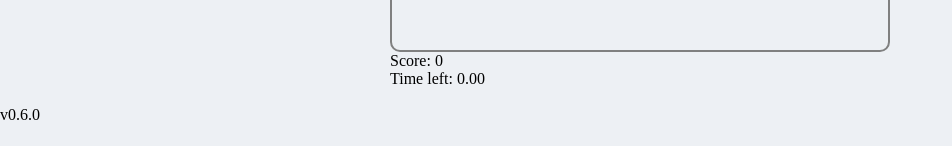
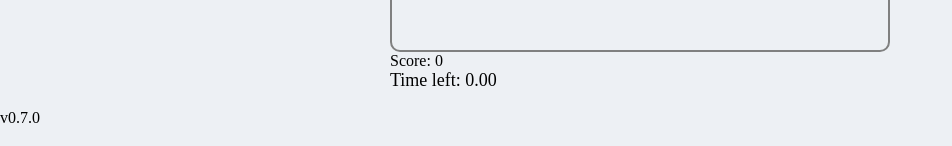
Before and after one commit to newhorizonweb/Rapid-Core, a Vue app: page / in a window 1280 px wide. Shown: the part 651-797 px from the top of the page, without its empty margins (0-952 px from the left). Built offline with nearby package versions, Linux system fonts and the light colour scheme.

Commit message:
v0.7.0 - Misclick Sound, Timer Animation
Added a "miss" sound when the user clicks on the game field instead of the core.

Added a timer animation for the last 3 seconds to indicate the game is about to finish.

```diff
--- a/src/App.vue
+++ b/src/App.vue
@@ -26,7 +26,7 @@
         />
     </div>
     <br>
-    v0.6.0
+    v0.7.0
 </template>
 
 
--- a/src/components/AudioGame.vue
+++ b/src/components/AudioGame.vue
@@ -26,9 +26,13 @@ export default defineComponent({
             // Audio Elements
             startAudioSrc: require('@/assets/audio/start.mp3'),
             preTimeAudioSrc: require('@/assets/audio/pre-time.mp3'),
+            finishAudioSrc: require('@/assets/audio/finish.mp3'),
             clickAudioSrc: require('@/assets/audio/click.flac'),
-            finishAudioSrc: require('@/assets/audio/finish.mp3'),
+            missAudioSrc: require('@/assets/audio/miss.mp3'),
+
+            // Click
             clickAudioPool: [] as HTMLAudioElement[],
+            missAudioPool: [] as HTMLAudioElement[],
             clickAudioMax: 10,
 
             // Audio Settings
@@ -43,6 +47,9 @@ export default defineComponent({
         for (let i = 0; i < this.clickAudioMax; i++){
             const audio = new Audio(this.clickAudioSrc);
             this.clickAudioPool.push(audio);
+
+            const missAudio = new Audio(this.missAudioSrc);
+            this.missAudioPool.push(missAudio);
         }
 
         // Send the audio elements to the GameField
@@ -56,9 +63,9 @@ export default defineComponent({
 
     methods:{
 
-        playClickSound(){
+        playGameSound(sourceArray: HTMLAudioElement[]){
             // Find an audio instance that's not playing
-            const audio = this.clickAudioPool.find(a => a.paused || a.ended);
+            const audio = sourceArray.find(a => a.paused || a.ended);
 
             // Get the volume level and "muted" state
             this.masterVolume = (localStorage.getItem("masterVolume") !== null) ? Number(localStorage.getItem("masterVolume")) : 1;
@@ -70,6 +77,14 @@ export default defineComponent({
                 audio.currentTime = 0;
                 audio.play();
             }
+        },
+
+        playClickSound(){
+            this.playGameSound(this.clickAudioPool);
+        },
+
+        playMissSound(){
+            this.playGameSound(this.missAudioPool);
         }
 
     }
--- a/src/components/GameField.vue
+++ b/src/components/GameField.vue
@@ -5,7 +5,10 @@
 
 <div class="game">
 
-    <div class="game-field" ref="gameField" @click="totalClicksFun">
+    <div class="game-field"
+        ref="gameField"
+        @click="totalClicksFun"
+        @click.self="playMissSound">
 
         <button v-if="firstGame" @click="startCountdown">START</button>
 
@@ -22,7 +25,12 @@
     </div>
 
     <p>Score: {{ gameScore }}</p>
-    <p>Time left: {{ timerCurrVal.toFixed(2) }}</p>
+    <p class="timer">
+        Time left:
+        <span :class="{'timer-animation': timerAnimation}">
+            {{ ( timerCurrVal / 1000 ).toFixed(2) }}
+        </span>
+    </p>
 
     <button
         v-show="gamePlaying"
@@ -90,6 +98,7 @@ export default defineComponent({
             // Timer
             timerCurrVal: 0,
             timerInterval: undefined as number | undefined,
+            timerAnimation: false,
 
             // Game Properties
             gamePreTime: "",
@@ -165,11 +174,25 @@ export default defineComponent({
 
         timerFunction(){
             clearInterval(this.timerInterval);
-            this.timerCurrVal = this.timeDuration;
+
+            // Convert to ms to avoid floating-points errors
+            this.timerCurrVal = this.timeDuration * 1000;
 
             // Update every 10ms
             this.timerInterval = setInterval(() => {
-                this.timerCurrVal -= 0.01;
+                this.timerCurrVal -= 10;
+
+                if (this.timerCurrVal / 1000 <= 3 &&
+                    this.timerCurrVal / 1000 > 0 &&
+                    Number.isInteger(this.timerCurrVal / 1000)){
+
+                    this.timerAnimation = true;
+
+                    // Remove the animation class after 1s
+                    setTimeout(() => {
+                        this.timerAnimation = false;
+                    }, 900);
+                }
 
                 if (this.timerCurrVal <= 0) {
                     this.finishGame();
@@ -237,6 +260,12 @@ export default defineComponent({
             if (this.gamePlaying){
                 this.totalClicks++
             }
+        },
+
+        playMissSound(){
+            if (this.gamePlaying){
+                (this.$refs.AudioGame as InstanceType<typeof AudioGame>).playMissSound();
+            }
         }
 
     },
@@ -287,6 +316,33 @@ export default defineComponent({
         font-size:30px;
     }
 
+    .timer{
+        font-size:18px;
+    }
+
+    .timer-animation{
+        animation:timerAnim 1s ease-in-out;
+    }
+
+    @keyframes timerAnim{
+        0%{
+            color:black;
+            font-size:18px;
+        }
+        15%{
+            color:red;
+        }
+        20%{
+            font-size:22px;
+        }
+        60%{
+            color:black;
+        }
+        65%{
+            font-size:18px;
+        }
+    }
+
 }
 
 </style>
```
Also changed, not shown: 13 other files (tests, documents, lock files or other folders).
